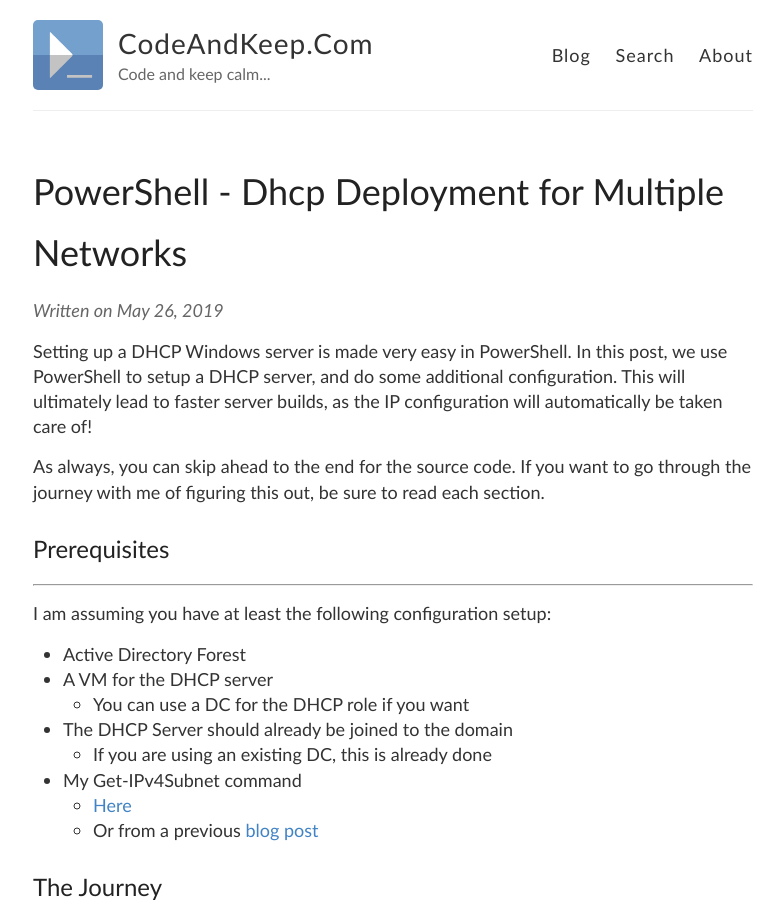
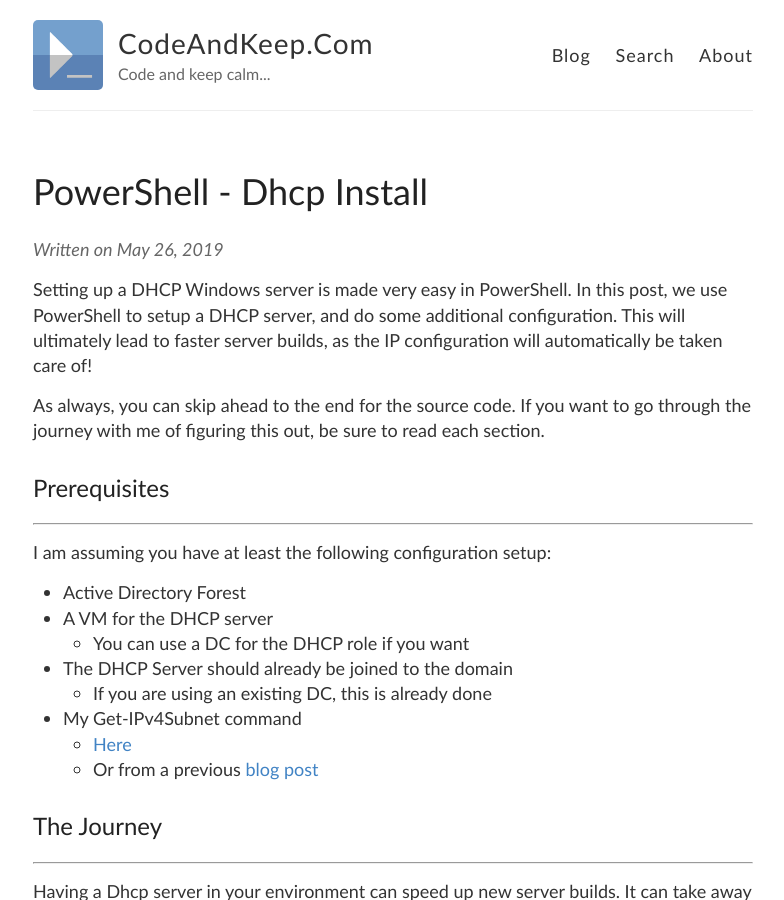
Before and after one commit to briansworth/dev, a Jekyll site: the page built from _posts/2019-5-26-PowerShell-Dhcp-Install.md, in a window 1280 px wide and 900 px high. Shown: the whole window, without its empty margins (247-1031 px from the left). Built offline with Jekyll 4.4.1, drawn with Linux system fonts in a browser that asks for light colours.

Commit message:
Renamed title

```diff
--- a/_posts/2019-5-26-PowerShell-Dhcp-Install.md
+++ b/_posts/2019-5-26-PowerShell-Dhcp-Install.md
@@ -1,6 +1,6 @@
 ---
 layout: post
-title: PowerShell - Dhcp Deployment for Multiple Networks
+title: PowerShell - Dhcp Install
 description: Step by step guide to install and configure a Windows DHCP Server
 ---
 
```
